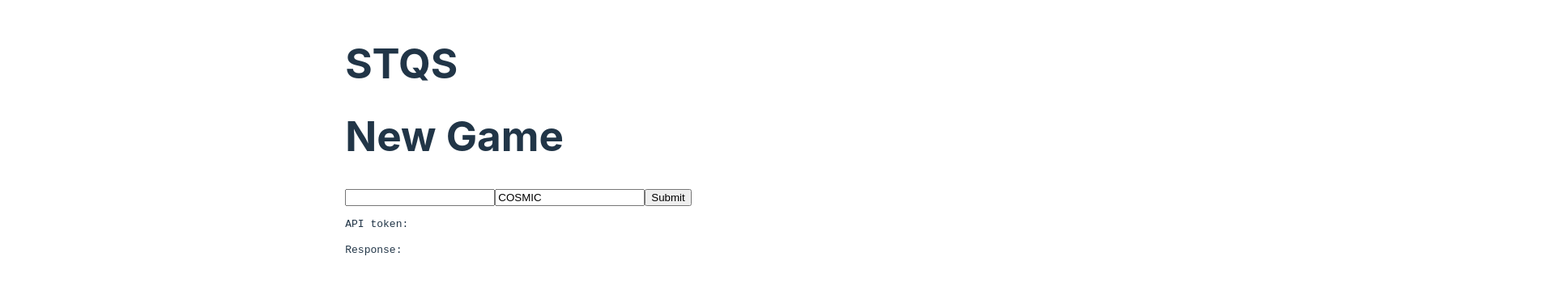
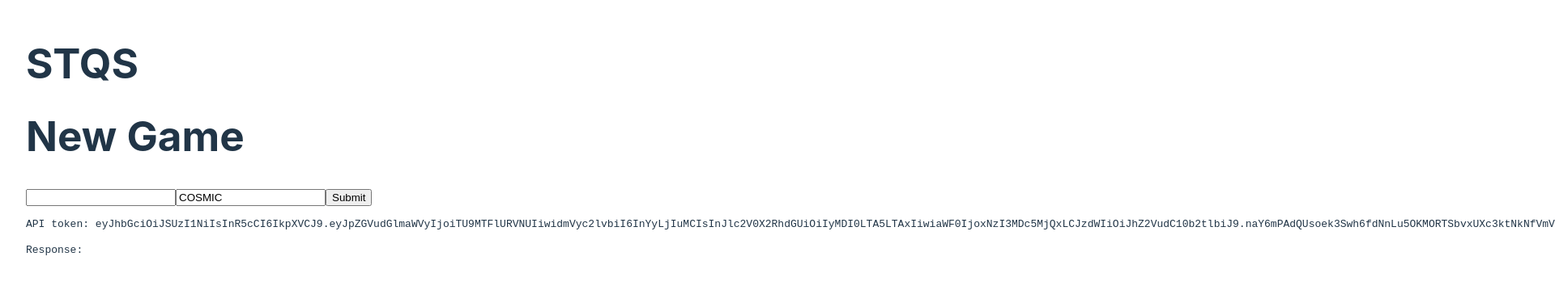
Before and after one commit to msalehprofile/jagex-tech-task, a React (Vite) app: page / in a window 1280 px wide. Shown: the part 226-580 px from the top of the page at 81% size, 1920 px wide, since content can reach past the window. Built offline with nearby package versions, Linux system fonts and the light colour scheme; no server answers.

Commit message:
working with hard data

```diff
--- a/src/App.tsx
+++ b/src/App.tsx
@@ -4,7 +4,7 @@ import NewGame from "./NewGame/NewGame";
 import { FormEvent, useEffect, useState } from "react";
 
 function App() {
-  const [token, setToken] = useState();
+  const [token, setToken] = useState<string>("eyJhbGciOiJSUzI1NiIsInR5cCI6IkpXVCJ9.eyJpZGVudGlmaWVyIjoiTU9MTFlURVNUIiwidmVyc2lvbiI6InYyLjIuMCIsInJlc2V0X2RhdGUiOiIyMDI0LTA5LTAxIiwiaWF0IjoxNzI3MDc5MjQxLCJzdWIiOiJhZ2VudC10b2tlbiJ9.naY6mPAdQUsoek3Swh6fdNnLu5OKMORTSbvxUXc3ktNkNfVmVha-5b6tI-_6zxkXX-0mV5ae14juhmiKXM4vFjfjLA_oFbGr2D0W7Ia-TSpF7r1AdZEjO6dywh8omL5TDKq67EkhvOFukOTC0jbE6yY6YVA7svoOy3fBvlq3DMddjNBCwA56hRkXFI9lkB_C6chgJGE49LJbkdwqH0YaVgvX04H0QM1EGo7HHKhyttYUSBYMGTC05dQoMO4etUwlb3Uh5WA91RgX7R-mFVVF4f3038_BU-l6p_MO16flcifYx9YVGy6AXYacRday0w8T7p15BMvyQtVGOBFd5r-ZyA");
   const [resp, setResp] = useState("");
   const [form, setForm] = useState({ symbol: "", faction: "COSMIC" });
   const [agentDetails, setAgentDetails] = useState<AgentDetails>();
@@ -79,7 +79,11 @@ function App() {
   useEffect(() => {
     getAgentDetails();
     getStartingWaypoint();
-  }, [token]);
+  }, []);
+
+  useEffect(() => {
+    getStartingWaypoint();
+  }, [agentDetails]);
 
   return (
     <>
--- a/src/NewGame/NewGame.tsx
+++ b/src/NewGame/NewGame.tsx
@@ -8,7 +8,7 @@ import { NewGameForm } from "../DataTypes/DataTypes";
 
 type NewGameProps = {
   resp: string;
-  token: undefined;
+  token: string;
   registerAgent: () => void;
   handleSetForm: (event: FormEvent<HTMLInputElement>, key: string) => void;
   form: NewGameForm;
```
Also changed, not shown: src/main.tsx (line endings or trailing spaces).
